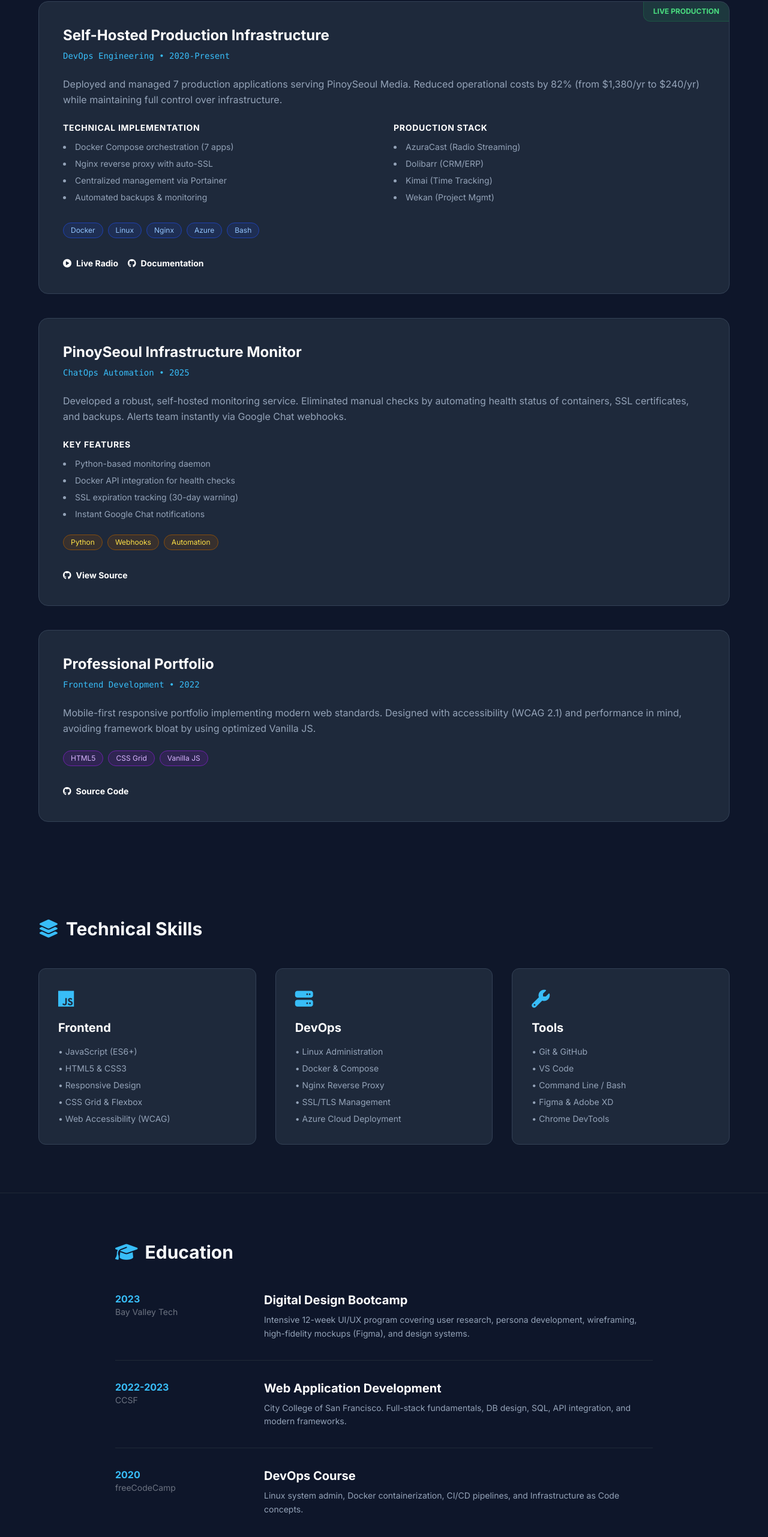
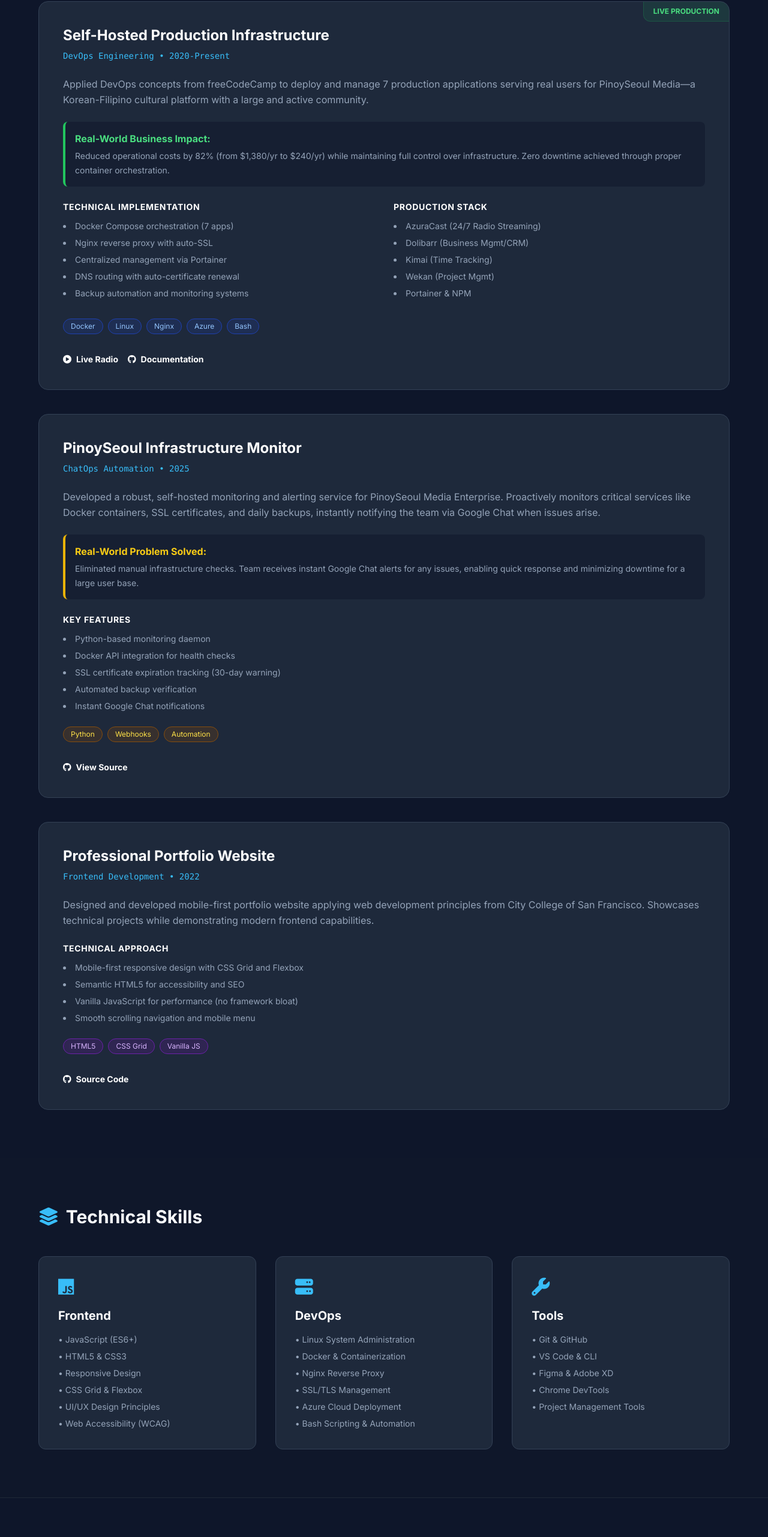
Before and after one commit to subtleazn/subtleazn.github.io, a plain HTML site: page index.html in a window 1280 px wide. Shown: the part 898-3460 px from the top of the page at 60% size. Drawn offline with nearby package versions, Linux system fonts and the light colour scheme.

Commit message:
Update index.html

```diff
--- a/index.html
+++ b/index.html
@@ -180,9 +180,13 @@
                     </div>
 
                     <p class="text-brand-text mb-6 leading-relaxed">
-                        Deployed and managed 7 production applications serving PinoySeoul Media.
-                        Reduced operational costs by 82% (from $1,380/yr to $240/yr) while maintaining full control over infrastructure.
+                        Applied DevOps concepts from freeCodeCamp to deploy and manage 7 production applications serving real users for PinoySeoul Media—a Korean-Filipino cultural platform with a large and active community.
                     </p>
+
+                    <div class="p-4 mb-6 bg-brand-dark/50 rounded-lg border-l-4 border-green-500">
+                        <strong class="text-green-400 block mb-1">Real-World Business Impact:</strong>
+                        <span class="text-sm text-brand-text">Reduced operational costs by 82% (from $1,380/yr to $240/yr) while maintaining full control over infrastructure. Zero downtime achieved through proper container orchestration.</span>
+                    </div>
 
                     <div class="grid md:grid-cols-2 gap-8 mb-8">
                         <div>
@@ -191,16 +195,18 @@
                                 <li>Docker Compose orchestration (7 apps)</li>
                                 <li>Nginx reverse proxy with auto-SSL</li>
                                 <li>Centralized management via Portainer</li>
-                                <li>Automated backups & monitoring</li>
+                                <li>DNS routing with auto-certificate renewal</li>
+                                <li>Backup automation and monitoring systems</li>
                             </ul>
                         </div>
                         <div>
                             <h4 class="text-sm font-bold text-white mb-3 uppercase tracking-wider">Production Stack</h4>
                             <ul class="text-sm text-brand-text space-y-2 list-disc list-inside">
-                                <li>AzuraCast (Radio Streaming)</li>
-                                <li>Dolibarr (CRM/ERP)</li>
+                                <li>AzuraCast (24/7 Radio Streaming)</li>
+                                <li>Dolibarr (Business Mgmt/CRM)</li>
                                 <li>Kimai (Time Tracking)</li>
                                 <li>Wekan (Project Mgmt)</li>
+                                <li>Portainer & NPM</li>
                             </ul>
                         </div>
                     </div>
@@ -231,15 +237,21 @@
                     </div>
 
                     <p class="text-brand-text mb-6 leading-relaxed">
-                        Developed a robust, self-hosted monitoring service. Eliminated manual checks by automating health status of containers, SSL certificates, and backups. Alerts team instantly via Google Chat webhooks.
+                        Developed a robust, self-hosted monitoring and alerting service for PinoySeoul Media Enterprise. Proactively monitors critical services like Docker containers, SSL certificates, and daily backups, instantly notifying the team via Google Chat when issues arise.
                     </p>
+
+                    <div class="p-4 mb-6 bg-brand-dark/50 rounded-lg border-l-4 border-yellow-500">
+                        <strong class="text-yellow-400 block mb-1">Real-World Problem Solved:</strong>
+                        <span class="text-sm text-brand-text">Eliminated manual infrastructure checks. Team receives instant Google Chat alerts for any issues, enabling quick response and minimizing downtime for a large user base.</span>
+                    </div>
 
                     <div class="mb-6">
                         <h4 class="text-sm font-bold text-white mb-3 uppercase tracking-wider">Key Features</h4>
                         <ul class="text-sm text-brand-text space-y-2 list-disc list-inside">
                             <li>Python-based monitoring daemon</li>
                             <li>Docker API integration for health checks</li>
-                            <li>SSL expiration tracking (30-day warning)</li>
+                            <li>SSL certificate expiration tracking (30-day warning)</li>
+                            <li>Automated backup verification</li>
                             <li>Instant Google Chat notifications</li>
                         </ul>
                     </div>
@@ -258,13 +270,23 @@
                 <!-- Project 3: Portfolio -->
                 <article class="glass-card rounded-2xl p-8 md:p-10">
                     <div class="mb-6">
-                        <h3 class="text-2xl font-bold text-white mb-2">Professional Portfolio</h3>
+                        <h3 class="text-2xl font-bold text-white mb-2">Professional Portfolio Website</h3>
                         <p class="font-mono text-sm text-brand-accent">Frontend Development • 2022</p>
                     </div>
 
                     <p class="text-brand-text mb-6 leading-relaxed">
-                        Mobile-first responsive portfolio implementing modern web standards. Designed with accessibility (WCAG 2.1) and performance in mind, avoiding framework bloat by using optimized Vanilla JS.
+                        Designed and developed mobile-first portfolio website applying web development principles from City College of San Francisco. Showcases technical projects while demonstrating modern frontend capabilities.
                     </p>
+
+                    <div class="mb-6">
+                        <h4 class="text-sm font-bold text-white mb-3 uppercase tracking-wider">Technical Approach</h4>
+                        <ul class="text-sm text-brand-text space-y-2 list-disc list-inside">
+                            <li>Mobile-first responsive design with CSS Grid and Flexbox</li>
+                            <li>Semantic HTML5 for accessibility and SEO</li>
+                            <li>Vanilla JavaScript for performance (no framework bloat)</li>
+                            <li>Smooth scrolling navigation and mobile menu</li>
+                        </ul>
+                    </div>
 
                     <div class="flex flex-wrap gap-2 mb-8">
                         <span class="px-3 py-1 rounded-full bg-purple-900/30 text-purple-300 text-xs border border-purple-800">HTML5</span>
@@ -298,6 +320,7 @@
                         <li>• HTML5 & CSS3</li>
                         <li>• Responsive Design</li>
                         <li>• CSS Grid & Flexbox</li>
+                        <li>• UI/UX Design Principles</li>
                         <li>• Web Accessibility (WCAG)</li>
                     </ul>
                 </div>
@@ -307,11 +330,12 @@
                     <div class="text-brand-accent text-3xl mb-4"><i class="fa-solid fa-server"></i></div>
                     <h3 class="text-xl font-bold text-white mb-4">DevOps</h3>
                     <ul class="space-y-2 text-brand-text text-sm">
-                        <li>• Linux Administration</li>
-                        <li>• Docker & Compose</li>
+                        <li>• Linux System Administration</li>
+                        <li>• Docker & Containerization</li>
                         <li>• Nginx Reverse Proxy</li>
                         <li>• SSL/TLS Management</li>
                         <li>• Azure Cloud Deployment</li>
+                        <li>• Bash Scripting & Automation</li>
                     </ul>
                 </div>
 
@@ -321,10 +345,10 @@
                     <h3 class="text-xl font-bold text-white mb-4">Tools</h3>
                     <ul class="space-y-2 text-brand-text text-sm">
                         <li>• Git & GitHub</li>
-                        <li>• VS Code</li>
-                        <li>• Command Line / Bash</li>
+                        <li>• VS Code & CLI</li>
                         <li>• Figma & Adobe XD</li>
                         <li>• Chrome DevTools</li>
+                        <li>• Project Management Tools</li>
                     </ul>
                 </div>
             </div>
@@ -348,7 +372,7 @@
                     <div class="md:w-3/4">
                         <h3 class="text-xl font-bold text-white">Digital Design Bootcamp</h3>
                         <p class="text-brand-text mt-2 text-sm leading-relaxed">
-                            Intensive 12-week UI/UX program covering user research, persona development, wireframing, high-fidelity mockups (Figma), and design systems.
+                            Intensive 12-week UI/UX program covering user research, persona development, wireframing, high-fidelity mockups (Figma), design systems, and full design process from research to production.
                         </p>
                     </div>
                 </div>
@@ -362,7 +386,7 @@
                     <div class="md:w-3/4">
                         <h3 class="text-xl font-bold text-white">Web Application Development</h3>
                         <p class="text-brand-text mt-2 text-sm leading-relaxed">
-                            City College of San Francisco. Full-stack fundamentals, DB design, SQL, API integration, and modern frameworks.
+                            City College of San Francisco. Full-stack fundamentals, HTML, CSS, JavaScript, DB design, SQL, API integration, software engineering principles, and version control.
                         </p>
                     </div>
                 </div>
@@ -376,8 +400,24 @@
                     <div class="md:w-3/4">
                         <h3 class="text-xl font-bold text-white">DevOps Course</h3>
                         <p class="text-brand-text mt-2 text-sm leading-relaxed">
-                            Linux system admin, Docker containerization, CI/CD pipelines, and Infrastructure as Code concepts.
+                            Linux system admin, Docker containerization, orchestration, CI/CD pipelines, Infrastructure as Code, and Cloud deployment strategies.
                         </p>
+                    </div>
+                </div>
+
+                <!-- Edu Item: Previous Education -->
+                <div class="flex flex-col md:flex-row gap-4 md:gap-8 border-t border-gray-800 pt-8">
+                    <div class="md:w-1/4">
+                        <span class="text-brand-accent font-bold">PH & KR</span>
+                        <div class="text-sm text-gray-500">Previous Education</div>
+                    </div>
+                    <div class="md:w-3/4">
+                        <h3 class="text-xl font-bold text-white">Mass Communication & Fine Arts</h3>
+                        <ul class="text-brand-text mt-2 text-sm leading-relaxed list-disc list-inside space-y-1">
+                            <li>Bachelor in Mass Communication degree at Polytechnic University of the Philippines</li>
+                            <li>Masters in Fine Arts degree at Korea National University of Arts</li>
+                            <li>Specialized in cultural bridge-building and bilingual communication</li>
+                        </ul>
                     </div>
                 </div>
             </div>
@@ -387,20 +427,26 @@
     <!-- About Section -->
     <section id="about" class="py-20 px-6">
         <div class="max-w-4xl mx-auto glass-card rounded-2xl p-8 md:p-12">
-            <h2 class="text-3xl font-bold mb-8">The Technical Builder</h2>
+            <h2 class="text-3xl font-bold mb-8">The Technical Builder with Cultural Context</h2>
 
             <div class="space-y-6 text-brand-text leading-relaxed">
                 <p>
-                    I'm a web developer who combines formal technical training with hands-on production experience. My background in Mass Communication gives me a unique perspective on user experience and global digital communication.
+                    I'm a web developer who combines formal technical training with hands-on production experience. My background in Mass Communication and Korean cultural studies gives me a unique perspective on user experience and global digital communication.
                 </p>
                 <p>
-                    <strong class="text-white">The Journey:</strong> Founded PinoySeoul.com in 2017. As the platform grew, I recognized the need to deeply understand the technology powering it. This led me to formal education at City College of San Francisco and Bay Valley Tech.
+                    <strong class="text-white">The Journey:</strong> Founded PinoySeoul.com in 2017 to serve the Filipino community in Korea. As the platform grew significantly, I recognized the need to deeply understand the technology powering it. This led me to formal education at City College of San Francisco and Bay Valley Tech, supplemented by intensive self-study through freeCodeCamp.
                 </p>
                 <p>
-                    <strong class="text-white">What I Bring:</strong> The rare combination of entrepreneurial thinking and technical execution. I understand business constraints because I've lived them—deploying servers and debugging production issues at 2 AM.
+                    <strong class="text-white">What I Bring:</strong> The rare combination of entrepreneurial thinking and technical execution. I understand both business requirements and technical constraints because I've lived both sides—founding a platform, serving real users, managing stakeholders, while also deploying servers, writing code, and debugging production issues at 2 AM.
                 </p>
-                <p class="border-l-4 border-brand-accent pl-4 italic text-gray-400">
-                    "Most bootcamp graduates have tutorial projects. I have production systems serving a substantial user base. I run 7 containerized applications."
+                <p>
+                    <strong class="text-white">Current Focus:</strong> Maintaining production infrastructure for PinoySeoul while actively seeking technical support opportunities where I can contribute technical skills, business thinking, and cultural awareness to innovative teams.
+                </p>
+                <p>
+                    <strong class="text-white">Looking For:</strong> Web developer and Technical Support positions where I can leverage both technical skills and entrepreneurial experience. Particularly interested in roles involving frontend development, DevOps, or full-stack work at startups or companies valuing self-starters who can own projects end-to-end.
+                </p>
+                <p class="border-l-4 border-brand-accent pl-4 italic text-gray-400 mt-6">
+                    "Most bootcamp graduates have tutorial projects. I have production systems serving a substantial user base. Most junior developers haven't managed infrastructure. I run 7 containerized applications. Most candidates bring code skills. I bring code skills plus proven ability to ship products and serve real users."
                 </p>
             </div>
         </div>
```
